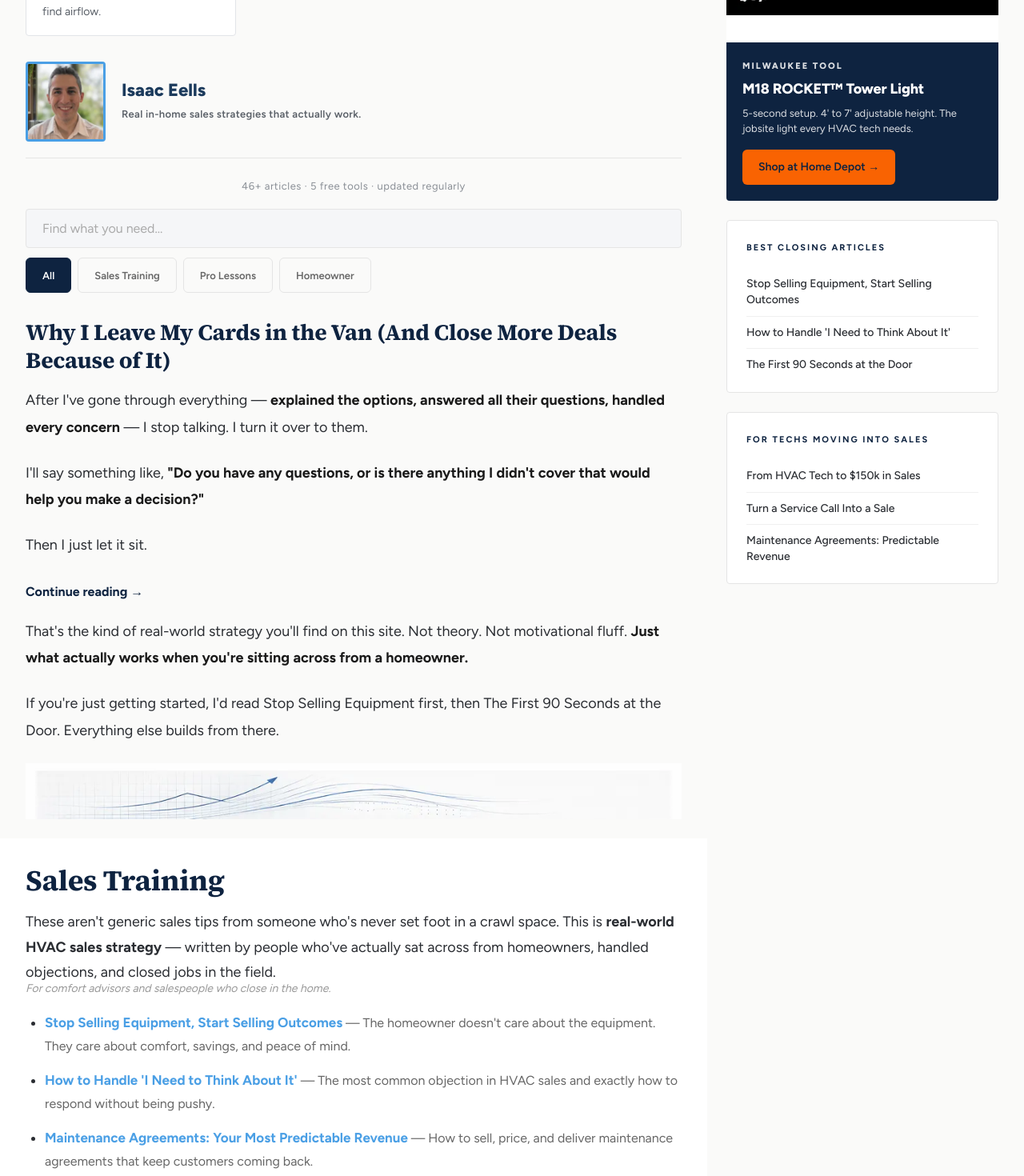
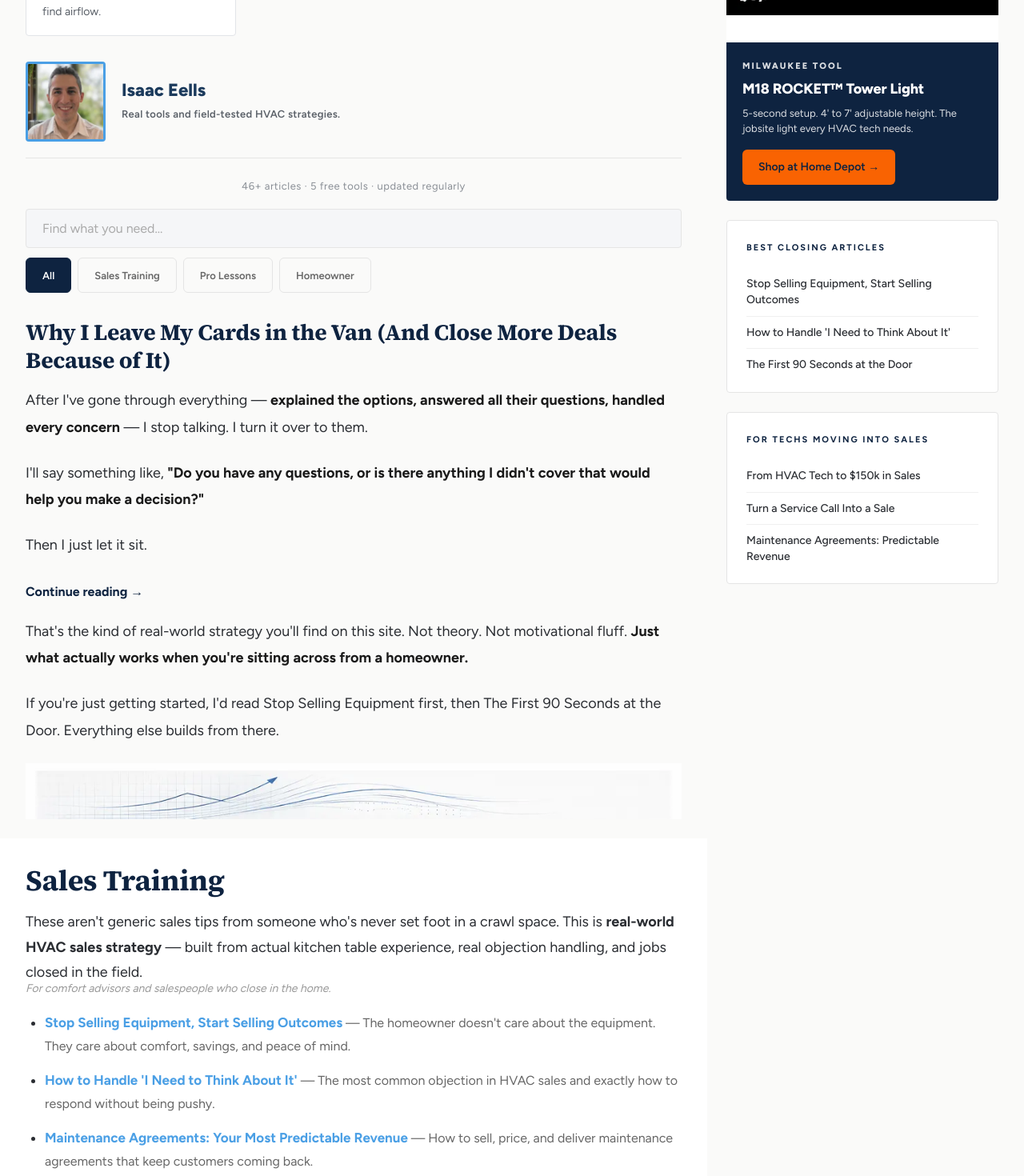
Before and after one commit to Ishack94/HVAC-sales-master, a React (Vite) app: page / in a window 1280 px wide. Shown: the part 700-2170 px from the top of the page at 80% size. Built offline with nearby package versions, Linux system fonts and the light colour scheme.

Commit message:
update homepage language to align with about page positioning

```diff
--- a/src/pages/About.jsx
+++ b/src/pages/About.jsx
@@ -34,7 +34,7 @@ export default function About() {
             <img src={headshotSrc} alt="HVAC Sales Master founder" className={styles.headshot} width="80" height="80" />
             <div className={styles.authorText}>
               <p className={styles.authorName}>Isaac Eells</p>
-              <p className={styles.authorTagline}>Real in-home sales strategies that actually work.</p>
+              <p className={styles.authorTagline}>Real tools and field-tested HVAC strategies.</p>
             </div>
           </div>
 
--- a/src/pages/Home.jsx
+++ b/src/pages/Home.jsx
@@ -211,7 +211,7 @@ export default function Home() {
             <img src={headshotSrc} alt="HVAC Sales Master founder" className={styles.headshot} width="100" height="100" loading="eager" />
             <div className={styles.authorText}>
               <p className={styles.authorName}>Isaac Eells</p>
-              <p className={styles.authorTagline}>Real in-home sales strategies that actually work.</p>
+              <p className={styles.authorTagline}>Real tools and field-tested HVAC strategies.</p>
             </div>
           </div>
 
@@ -280,7 +280,7 @@ export default function Home() {
           {showSales && filteredSales.length > 0 && (
             <div className={`${styles.section} ${styles.sectionWhite} reveal`}>
               <h2 className={styles.sectionH2}>Sales Training</h2>
-              {!isFiltering && <p>These aren't generic sales tips from someone who's never set foot in a crawl space. This is <strong>real-world HVAC sales strategy</strong> — written by people who've actually sat across from homeowners, handled objections, and closed jobs in the field.</p>}
+              {!isFiltering && <p>These aren't generic sales tips from someone who's never set foot in a crawl space. This is <strong>real-world HVAC sales strategy</strong> — built from actual kitchen table experience, real objection handling, and jobs closed in the field.</p>}
               <p className={styles.sectionIntro}>For comfort advisors and salespeople who close in the home.</p>
               <ul className={styles.articleList}>
                 {(isFiltering ? filteredSales : salesArticles.filter((a) => FEATURED_SALES_SLUGS.includes(a.slug))).map((a) => (
@@ -365,7 +365,7 @@ export default function Home() {
           {!isFiltering && (
             <div className={`${styles.body} ${styles.noDropCap} reveal`}>
               <h2>Who Built This</h2>
-              <p>HVAC Sales Master was built by someone who's been in the trades — not a marketing agency, not a content mill. Every article comes from real experience in the field: running service calls, sitting at kitchen tables, handling objections, and training other techs.</p>
+              <p>HVAC Sales Master was built by a 13-year trades professional — not a marketing agency, not a content mill. Every tool is built on real industry standards, and every article draws from actual field experience and proven sales methods.</p>
               <p><strong>No fluff. Just what actually works.</strong></p>
 
               <MilwaukeeAd className={styles.milwaukeeAd} />
```
